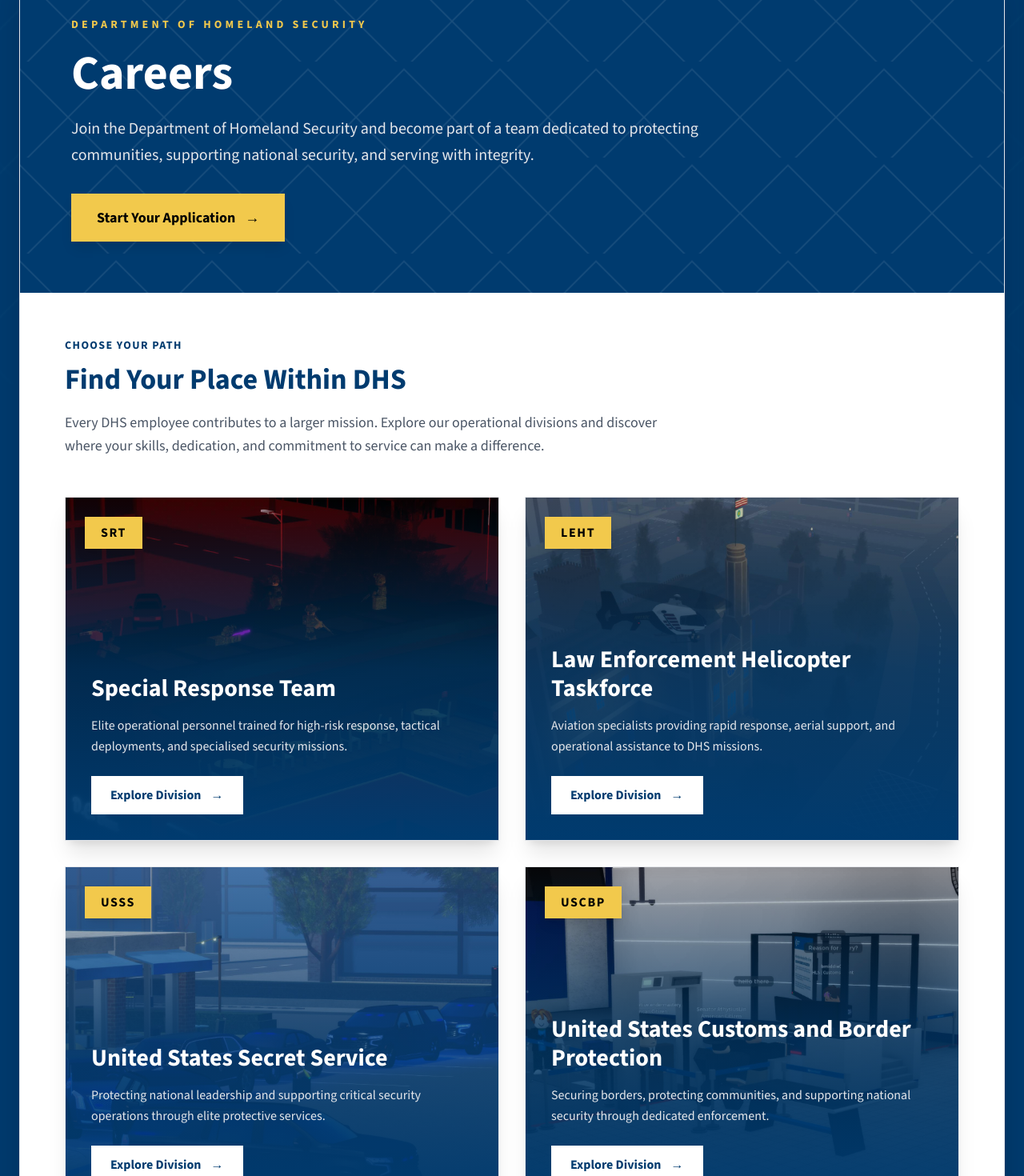
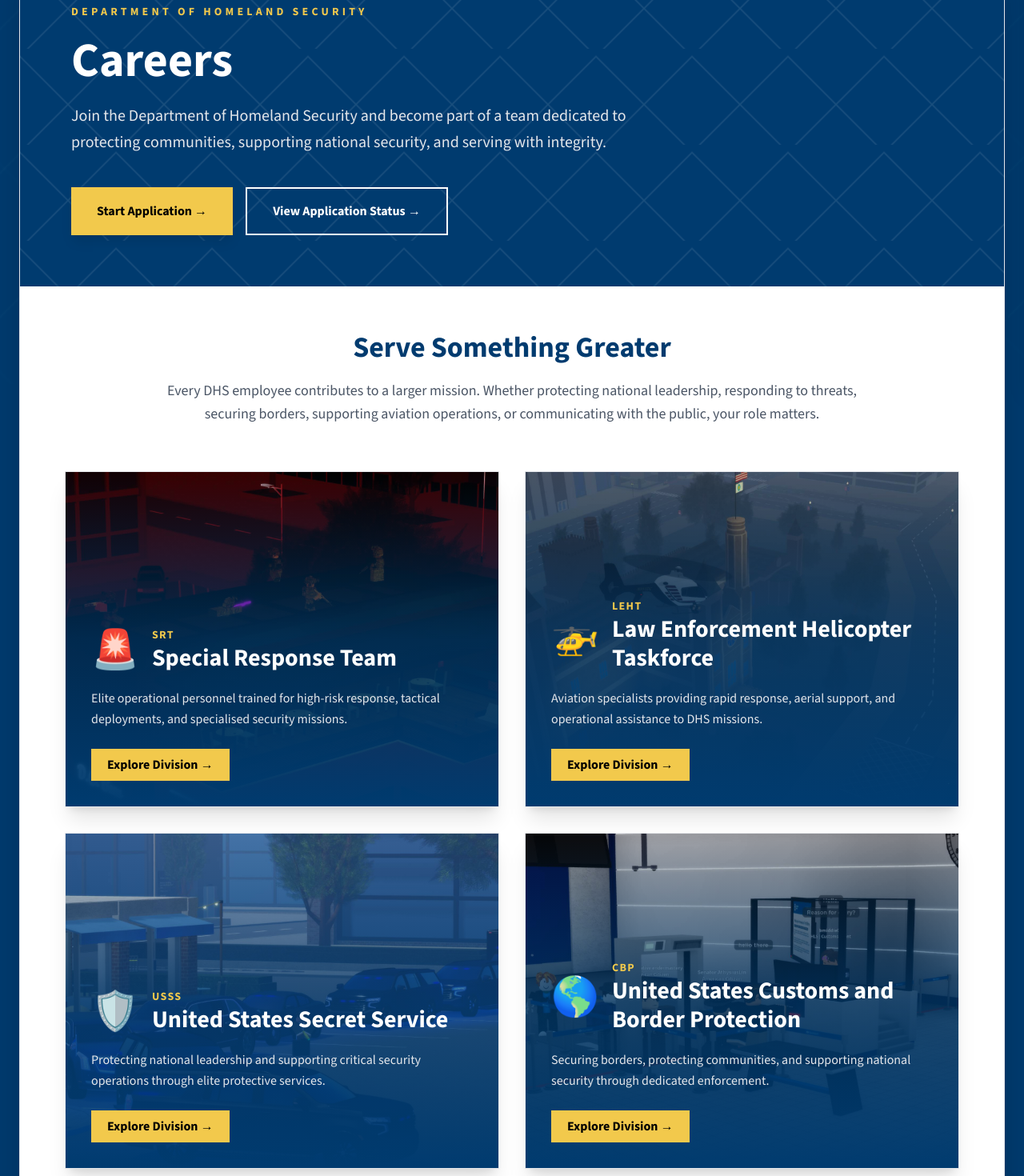
Before and after one commit to wiil404/dhswebsiteosf, a Next.js app: page /recruitment in a window 1280 px wide. Shown: the part 320-1790 px from the top of the page at 80% size. Built offline with nearby package versions, Linux system fonts and the light colour scheme.

Commit message:
Update page.tsx

```diff
--- a/app/recruitment/page.tsx
+++ b/app/recruitment/page.tsx
@@ -1,4 +1,5 @@
 import Link from "next/link";
+import Image from "next/image";
 import Breadcrumb from "@/components/Breadcrumb";
 
 
@@ -7,10 +8,10 @@
 
 const careers = [
 
-
 {
     title:"Special Response Team",
     short:"SRT",
+    icon:"🚨",
     image:"/careers/srt.jpg",
     description:
     "Elite operational personnel trained for high-risk response, tactical deployments, and specialised security missions.",
@@ -21,6 +22,7 @@
 {
     title:"Law Enforcement Helicopter Taskforce",
     short:"LEHT",
+    icon:"🚁",
     image:"/careers/leht.jpg",
     description:
     "Aviation specialists providing rapid response, aerial support, and operational assistance to DHS missions.",
@@ -31,6 +33,7 @@
 {
     title:"United States Secret Service",
     short:"USSS",
+    icon:"🛡️",
     image:"/careers/usss.jpg",
     description:
     "Protecting national leadership and supporting critical security operations through elite protective services.",
@@ -40,7 +43,8 @@
 
 {
     title:"United States Customs and Border Protection",
-        short:"USCBP",
+    short:"CBP",
+    icon:"🌎",
     image:"/careers/cbp.jpg",
     description:
     "Securing borders, protecting communities, and supporting national security through dedicated enforcement.",
@@ -51,6 +55,7 @@
 {
     title:"Public Affairs",
     short:"PAO",
+    icon:"📢",
     image:"/careers/pao.jpg",
     description:
     "Managing communications, public information, and transparency between DHS and the communities we serve.",
@@ -73,14 +78,13 @@
 max-w-7xl
 mx-auto
 px-6
-py-20
+py-16
 "
 
 >
 
 
 <Breadcrumb />
-
 
 
 
@@ -102,7 +106,7 @@
 
 
 
-{/* GOLD HEADER */}
+{/* GOLD STRIPE */}
 
 <div
 
@@ -153,7 +157,6 @@
 
 
 
-
 <div
 
 className="
@@ -184,7 +187,6 @@
 
 
 
-
 <h1
 
 className="
@@ -204,15 +206,13 @@
 
 
 
-
-
 <p
 
 className="
 mt-6
 text-xl
 text-gray-200
-max-w-4xl
+max-w-3xl
 leading-relaxed
 "
 
@@ -227,13 +227,26 @@
 
 
 
+
+<div
+
+className="
+flex
+flex-wrap
+gap-4
+mt-10
+"
+
+>
+
+
+
 <Link
 
 href="/careers/apply"
 
 className="
 inline-flex
-mt-8
 items-center
 gap-3
 bg-[#F2C94C]
@@ -241,7 +254,6 @@
 px-8
 py-4
 font-black
-text-lg
 shadow-lg
 hover:bg-white
 transition
@@ -249,14 +261,44 @@
 
 >
 
-Start Your Application
+Start Application →
 
-<span>
-→
-</span>
+</Link>
 
 
+
+
+
+<Link
+
+href="/careers/applications"
+
+className="
+inline-flex
+items-center
+gap-3
+border-2
+border-white
+text-white
+px-8
+py-4
+font-black
+hover:bg-white
+hover:text-[#003B6F]
+transition
+"
+
+>
+
+View Application Status →
+
 </Link>
+
+
+
+</div>
+
+
 
 
 
@@ -277,7 +319,6 @@
 {/* INTRO */}
 
 
-
 <section
 
 className="
@@ -291,47 +332,27 @@
 <div
 
 className="
-max-w-3xl
+text-center
+max-w-4xl
+mx-auto
 "
 
 >
 
 
-<p
+<h2
 
 className="
-uppercase
-tracking-widest
-text-sm
+text-4xl
 font-bold
 text-[#003B6F]
 "
 
 >
 
-Choose Your Path
-
-</p>
-
-
-
-
-
-<h2
-
-className="
-mt-3
-text-4xl
-font-black
-text-[#003B6F]
-"
-
->
-
-Find Your Place Within DHS
+Serve Something Greater
 
 </h2>
-
 
 
 
@@ -348,7 +369,7 @@
 
 >
 
-Every DHS employee contributes to a larger mission. Explore our operational divisions and discover where your skills, dedication, and commitment to service can make a difference.
+Every DHS employee contributes to a larger mission. Whether protecting national leadership, responding to threats, securing borders, supporting aviation operations, or communicating with the public, your role matters.
 
 </p>
 
@@ -358,13 +379,28 @@
 
 
 
+</section>
 
 
 
 
 
 
-{/* CAREER CARDS */}
+
+
+
+{/* DIVISION CARDS */}
+
+
+<section
+
+className="
+px-10
+md:px-14
+pb-14
+"
+
+>
 
 
 <div
@@ -373,16 +409,14 @@
 grid
 md:grid-cols-2
 gap-8
-mt-12
 "
 
 >
 
 
+
 {
-
 careers.map((career)=>(
-
 
 
 <Link
@@ -394,7 +428,7 @@
 className="
 group
 relative
-h-[430px]
+h-[420px]
 overflow-hidden
 shadow-xl
 border
@@ -404,18 +438,15 @@
 >
 
 
-
-<img
+<Image
 
 src={career.image}
 
 alt={career.title}
 
+fill
+
 className="
-absolute
-inset-0
-w-full
-h-full
 object-cover
 transition
 duration-700
@@ -423,8 +454,6 @@
 "
 
 />
-
-
 
 
 
@@ -451,52 +480,6 @@
 
 
 
-{/* BADGE */}
-
-
-<div
-
-className="
-absolute
-top-6
-left-6
-"
-
->
-
-
-<div
-
-className="
-bg-[#F2C94C]
-text-black
-px-5
-py-2
-font-black
-tracking-widest
-shadow-lg
-"
-
->
-
-{career.short}
-
-</div>
-
-
-</div>
-
-
-
-
-
-
-
-
-
-{/* CONTENT */}
-
-
 <div
 
 className="
@@ -507,6 +490,49 @@
 "
 
 >
+
+
+<div
+
+className="
+flex
+items-center
+gap-4
+"
+
+>
+
+
+<div
+
+className="
+text-5xl
+"
+
+>
+
+{career.icon}
+
+</div>
+
+
+
+<div>
+
+<p
+
+className="
+text-[#F2C94C]
+font-black
+tracking-widest
+text-sm
+"
+
+>
+
+{career.short}
+
+</p>
 
 
 <h3
@@ -523,6 +549,14 @@
 </h3>
 
 
+</div>
+
+
+
+</div>
+
+
+
 
 
 
@@ -530,7 +564,7 @@
 <p
 
 className="
-mt-4
+mt-5
 text-gray-200
 leading-relaxed
 "
@@ -546,35 +580,25 @@
 
 
 
-
 <div
 
 className="
 mt-6
 inline-flex
-items-center
-gap-3
-bg-white
-text-[#003B6F]
-px-6
-py-3
-font-black
-group-hover:bg-[#F2C94C]
+bg-[#F2C94C]
+text-black
+px-5
+py-2
+font-bold
+group-hover:bg-white
 transition
 "
 
 >
 
-Explore Division
-
-<span>
-→
-</span>
-
+Explore Division →
 
 </div>
-
-
 
 
 
@@ -584,19 +608,23 @@
 
 
 
-
-
 </Link>
 
 
+
 ))
-
 
 }
 
 
 
 </div>
+
+
+
+</section>
+
+
 
 
 
@@ -611,7 +639,9 @@
 <section
 
 className="
-mt-16
+mx-10
+md:mx-14
+mb-14
 relative
 bg-gray-50
 border
@@ -638,14 +668,11 @@
 
 
 
-
-
-
 <h2
 
 className="
 text-3xl
-font-black
+font-bold
 text-[#003B6F]
 "
 
@@ -659,7 +686,6 @@
 
 
 
-
 <p
 
 className="
@@ -667,15 +693,13 @@
 text-lg
 text-gray-700
 max-w-4xl
-leading-relaxed
 "
 
 >
 
-Whether responding to emergencies, protecting national leadership, securing borders, supporting aviation operations, or informing the public, every DHS employee contributes to a mission greater than themselves.
+From emergency response to public communication, every position within DHS plays a vital role in protecting the nation and supporting our communities.
 
 </p>
-
 
 
 
@@ -692,14 +716,14 @@
 {/* FINAL CTA */}
 
 
+
 <section
 
 className="
-mt-12
 bg-[#003B6F]
 text-white
-p-10
-md:p-14
+p-12
+md:p-16
 text-center
 "
 
@@ -722,8 +746,6 @@
 
 
 
-
-
 <p
 
 className="
@@ -742,8 +764,6 @@
 
 
 
-
-
 <Link
 
 href="/careers/apply"
@@ -751,41 +771,26 @@
 className="
 inline-flex
 mt-8
-items-center
-gap-3
 bg-[#F2C94C]
 text-black
-px-8
+px-10
 py-4
 font-black
-shadow-lg
+text-lg
 hover:bg-white
 transition
 "
 
 >
 
-Apply To Join DHS
-
-<span>
-→
-</span>
-
+Apply To Join DHS →
 
 </Link>
 
 
 
-
-
 </section>
 
-
-
-
-
-
-</section>
 
 
 
```
Lines whose indentation alone changed are shown as unchanged.
